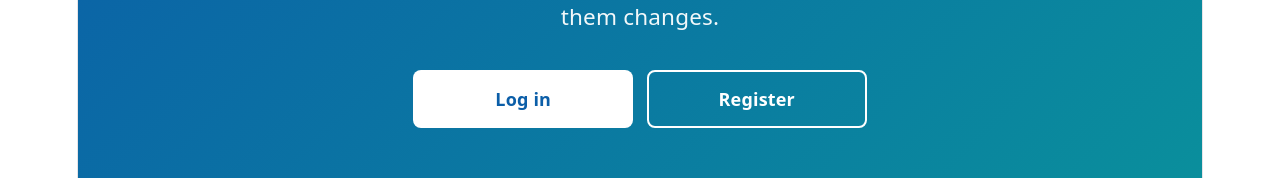
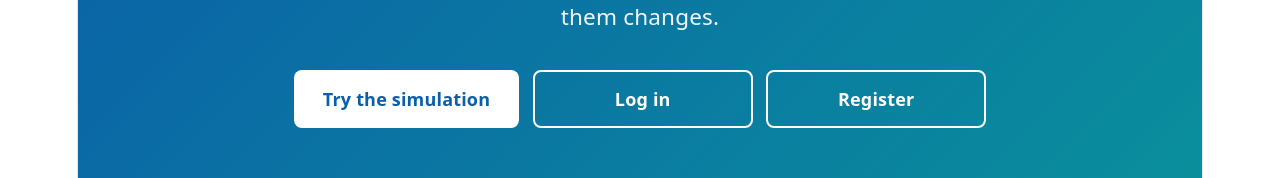
Before and after one commit to DragonScripter/pyramed, a React app in the folder frontend/: page / in a window 1280 px wide. Shown: the part 295-473 px from the top of the page. Built offline with nearby package versions, Linux system fonts and the light colour scheme; no server answers; the HTML template or start-up script is replaced by a standard one.

Commit message:
Fix registration link and add simulation entry button

```diff
--- a/frontend/src/components/WelcomePage.jsx
+++ b/frontend/src/components/WelcomePage.jsx
@@ -77,9 +77,16 @@ export default function WelcomePage() {
             A hospital operations simulator that shows how healthcare software
             systems work together, and what happens when one of them changes.
           </p>
-          <div className="welcome-cta">
-            <Link to="/login" className="btn btn-primary">Log in</Link>
-            <Link to="/register" className="btn btn-secondary">Register</Link>
+                   <div className="welcome-cta">
+            <Link to="/demo-telemetry" className="btn btn-primary">
+              Try the simulation
+            </Link>
+            <Link to="/login" className="btn btn-secondary">
+              Log in
+            </Link>
+            <Link to="/registration" className="btn btn-secondary">
+              Register
+            </Link>
           </div>
         </section>
 
```
